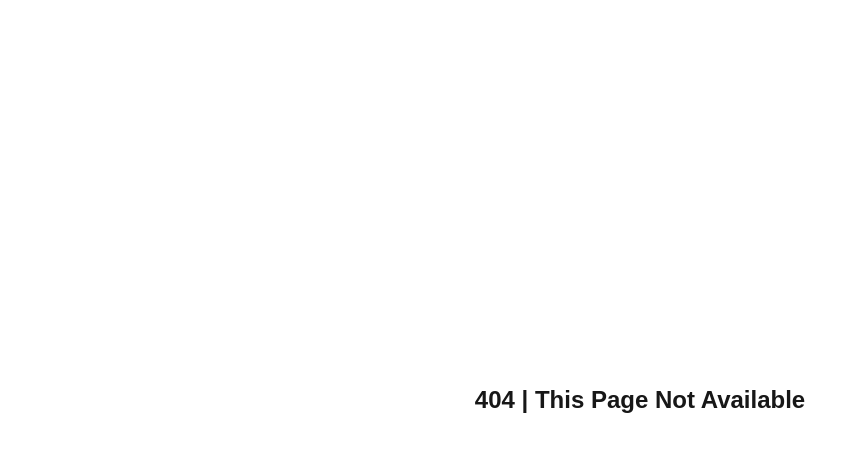
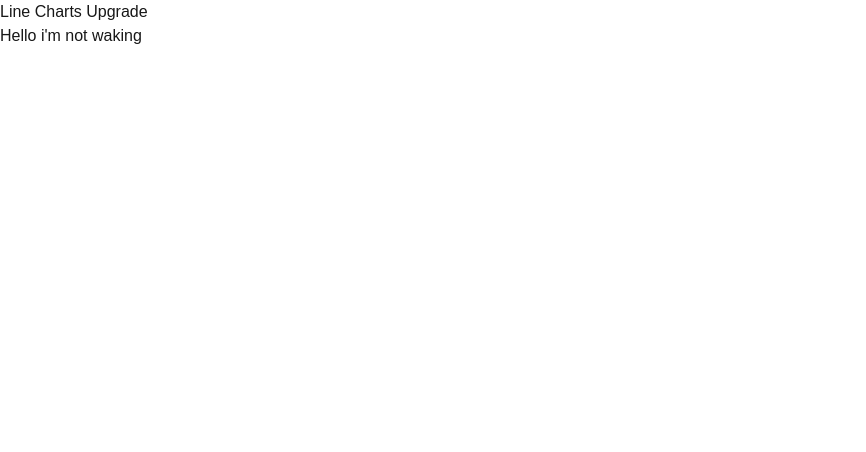
Before and after one commit to rashedulraha/Learing-next-js, a Next.js app: page /charts in a window 1280 px wide. Before the commit this address had no page. Shown: the top 452 px of the page, without its empty margins (0-866 px from the left). Built offline with nearby package versions, Linux system fonts and the light colour scheme.

Commit message:
File Colocation

```diff
--- /dev/null
+++ b/src/app/charts/line-charts.tsx
@@ -0,0 +1,11 @@
+import React from "react";
+
+const LineCharts = () => {
+  return (
+    <div>
+      <h1>Line Charts</h1>
+    </div>
+  );
+};
+
+export default LineCharts;
--- /dev/null
+++ b/src/app/charts/page.tsx
@@ -0,0 +1,16 @@
+import React from "react";
+
+const LineChart = () => {
+  return <h2>Hello i&apos;m not waking</h2>;
+};
+
+const LineCharts = () => {
+  return (
+    <div>
+      <h1>Line Charts Upgrade</h1>
+      {LineChart()}
+    </div>
+  );
+};
+
+export default LineCharts;
```
